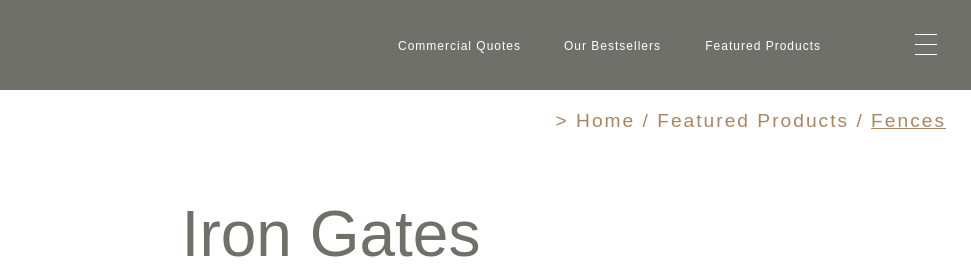
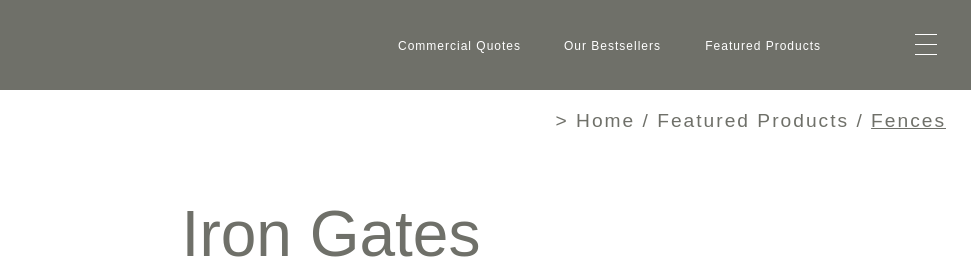
Before and after one commit to d-stephenson/DESProject, a plain HTML site: page products/products.html in a window 1280 px wide. Shown: the part 53-332 px from the top of the page, 309-1280 px from the left. Drawn offline with nearby package versions, Linux system fonts and the light colour scheme.

```diff
--- a/products/products.css
+++ b/products/products.css
@@ -696,7 +696,7 @@
 .navmap {
     margin-top: 160px;
     text-align: right;
-    color: #a88564;
+    color: #6F7069;
     font-size: 1.2em;
     margin-right: 25px;
     letter-spacing: 2px;
```
